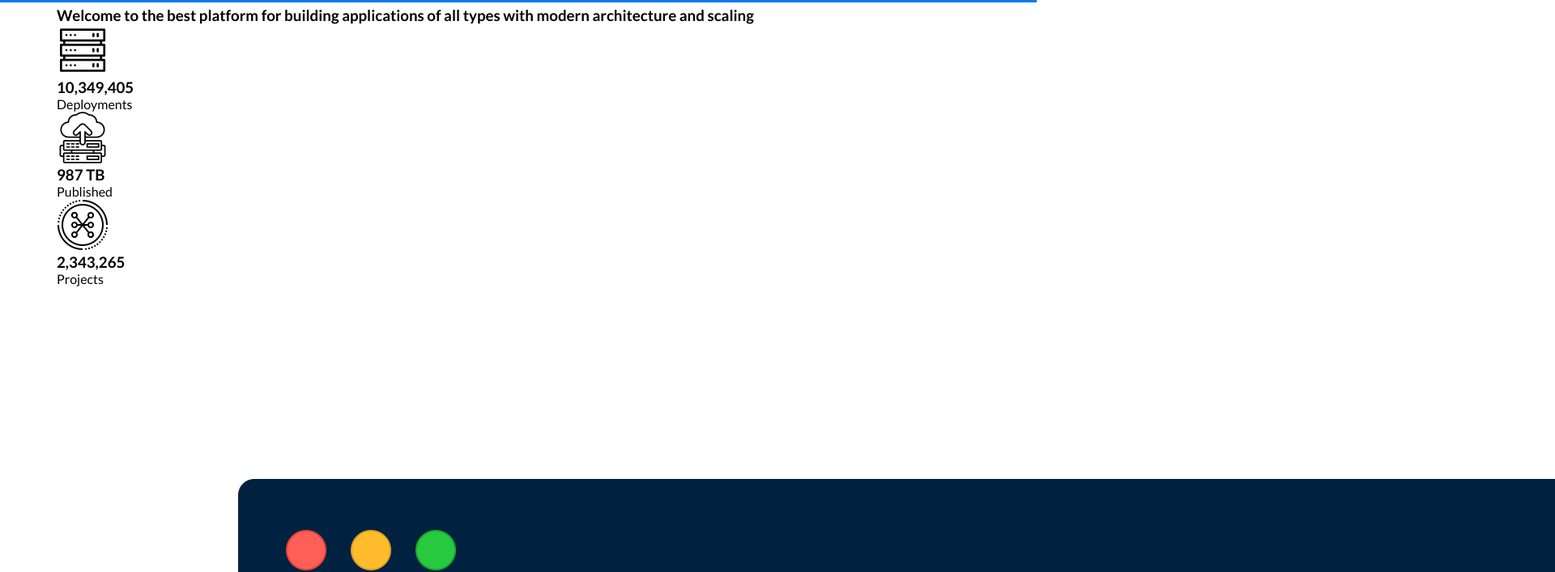
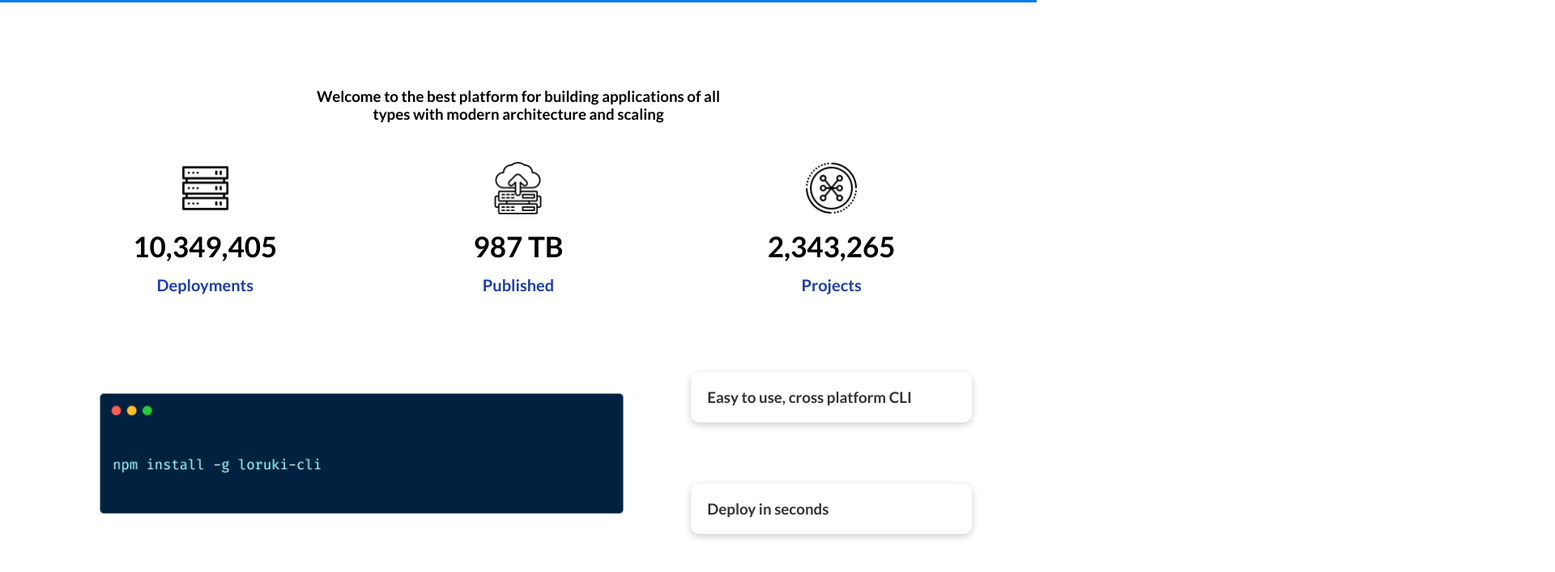
Before and after one commit to BF-FrontEnd-class-2024/Loruki-Rebuild, a website: page index.html in a window 1280 px wide. Shown: the part 477-1184 px from the top of the page at 81% size, 1920 px wide, since content can reach past the window. Drawn offline with Linux system fonts and the light colour scheme.

Commit message:
add statscss

```diff
--- a/styles/index.css
+++ b/styles/index.css
@@ -99,13 +99,13 @@ header .container .logo {
   font-weight: 300;
   font-size: 26px;
 }
-/* stylelint-disable-next-line rule-empty-line-before */
+
 .showcase {
   height: 400px;
   background-color: var(--primary-color);
   color: #fff;
 }
-/* stylelint-disable-next-line rule-empty-line-before */
+
 .showcase .container {
   display: grid;
   grid-template-columns: repeat(2, 1fr);
@@ -196,3 +196,77 @@ header .container .logo {
   outline: none;
   border: none;
 }
+
+.stats {
+  padding-top: 100px;
+}
+
+.stats-heading {
+  max-width: 500px;
+  margin: auto;
+}
+
+.text-center {
+  text-align: center;
+}
+
+.my-4 {
+  margin: 3rem 0;
+}
+
+.grid {
+  display: grid;
+  gap: 20px;
+  justify-content: center;
+  align-items: center;
+  height: 100%;
+}
+
+.grid-3 {
+  grid-template-columns: repeat(3, 1fr);
+}
+
+.stats .grid h3 {
+  font-size: 35px;
+  margin: 15px 0;
+}
+
+.stats .grid p {
+  font-size: 20px;
+  font-weight: bold;
+}
+
+.text-secondary {
+  color: var(--secondary-color);
+}
+
+p {
+  margin: 10px 0;
+}
+
+.cli .grid {
+  grid-template-columns: repeat(3, 1fr);
+  grid-template-rows: repeat(2, 1fr);
+}
+
+.cli .grid > *:first-child {
+  grid-column: 1 / span 2;
+  grid-row: 1 / span 2;
+}
+
+img {
+  width: 100%;
+}
+
+.card {
+  background-color: #fff;
+  color: #333;
+  border-radius: 10px;
+  box-shadow: 0 3px 10px rgba(0, 0, 0, 0.2);
+  padding: 20px;
+  margin: 10px;
+}
+
+.grid-3 img {
+  width: 65px;
+}
```
Also changed, not shown: index.html (+0 -1 lines).
